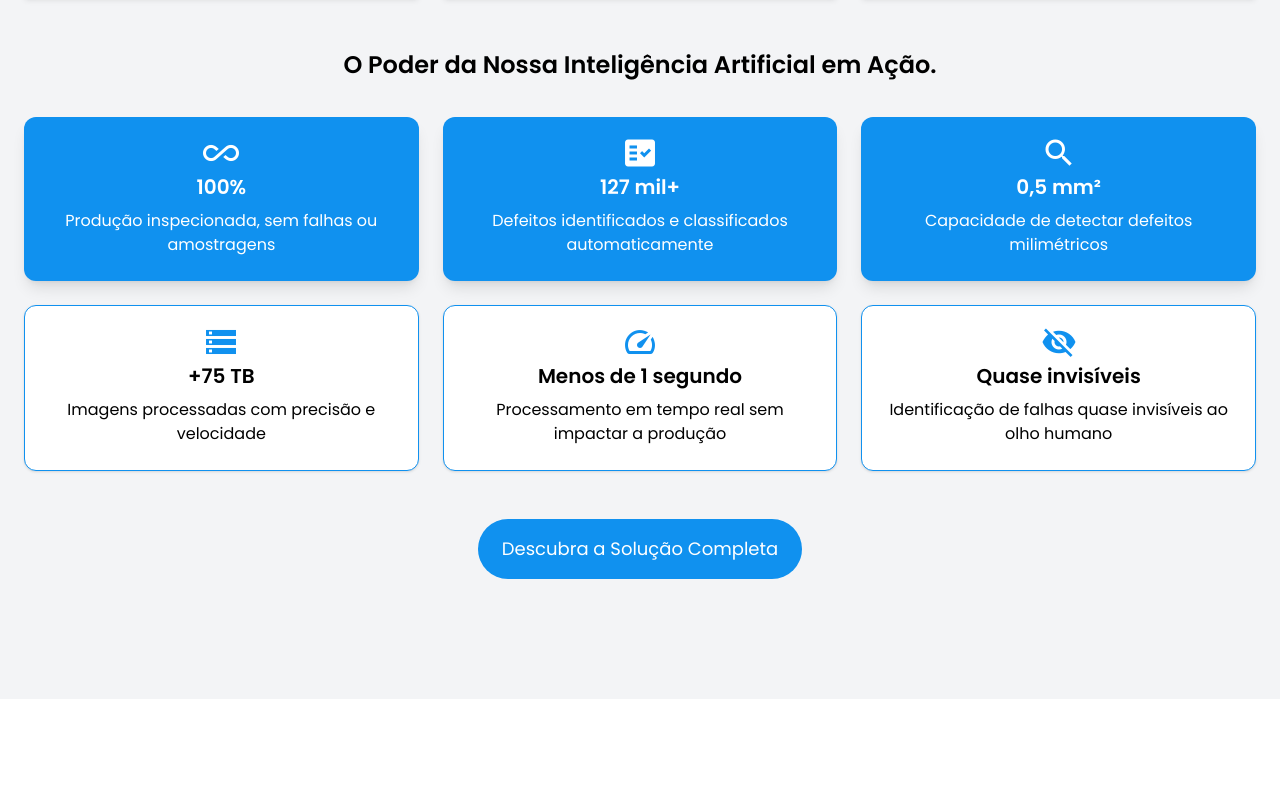
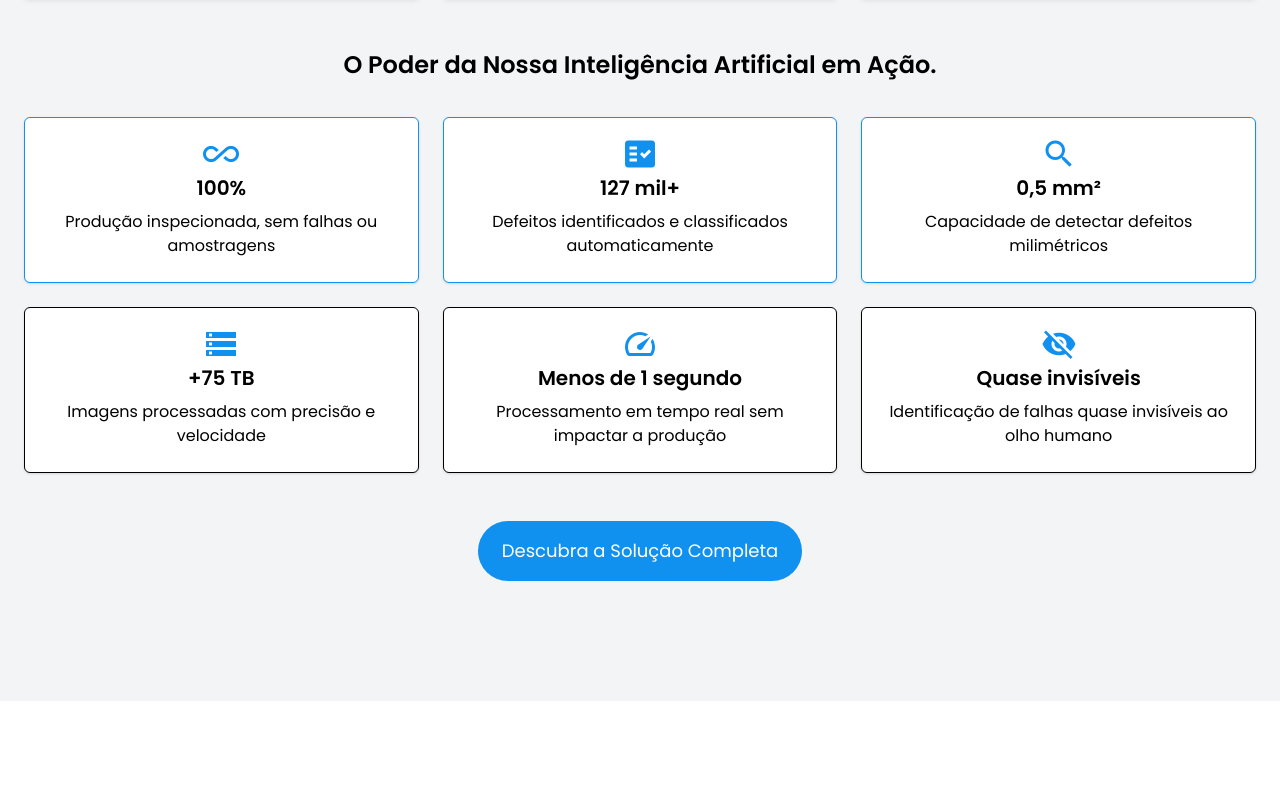
Before and after one commit to felipebassotecher/site-techer, a website: page nsight/index.html in a window 1280 px wide. Shown: the part 2238-3037 px from the top of the page. Drawn offline with nearby package versions, Linux system fonts and the light colour scheme; files that its build step writes are made by us from their sources.

Commit message:
feat: layout secao 'numeros' - pagina 'nsight'

```diff
--- a/nsight/index.html
+++ b/nsight/index.html
@@ -301,32 +301,32 @@
             </h3>
             <!-- Grid de Poder e Capacidade do Modelo de IA -->
             <div class="grid grid-cols-1 sm:grid-cols-2 lg:grid-cols-3 gap-6 mt-8">
-                <div class="bg-color1 text-on-color1 rounded-xl shadow-lg p-6 flex flex-col items-center justify-center text-center">
-                    <span class="material-icons text-white scale-150 mb-2">all_inclusive</span>
+                <div class="bg-white border border-color1 rounded-md shadow p-6 flex flex-col items-center justify-center text-center">
+                    <span class="material-icons text-color1 scale-150 mb-2">all_inclusive</span>
                     <h4 class="font-bold text-xl mb-2">100%</h4>
                     <p class="text-base">Produção inspecionada, sem falhas ou amostragens</p>
                 </div>
-                <div class="bg-color1 text-on-color1 rounded-xl shadow-lg p-6 flex flex-col items-center justify-center text-center">
-                    <span class="material-icons text-white scale-150 mb-2">fact_check</span>
+                <div class="bg-white border border-color1 rounded-md shadow p-6 flex flex-col items-center justify-center text-center">
+                    <span class="material-icons text-color1 scale-150 mb-2">fact_check</span>
                     <h4 class="font-bold text-xl mb-2">127 mil+</h4>
                     <p class="text-base">Defeitos identificados e classificados automaticamente</p>
                 </div>
-                <div class="bg-color1 text-on-color1 rounded-xl shadow-lg p-6 flex flex-col items-center justify-center text-center">
-                    <span class="material-icons text-white scale-150 mb-2">search</span>
+                <div class="bg-white border border-color1 rounded-md shadow p-6 flex flex-col items-center justify-center text-center">
+                    <span class="material-icons text-color1 scale-150 mb-2">search</span>
                     <h4 class="font-bold text-xl mb-2">0,5 mm²</h4>
                     <p class="text-base">Capacidade de detectar defeitos milimétricos</p>
                 </div>
-                <div class="bg-white border border-color1 rounded-xl shadow p-6 flex flex-col items-center justify-center text-center">
+                <div class="bg-white border border-gray-50 rounded-md shadow p-6 flex flex-col items-center justify-center text-center">
                     <span class="material-icons text-color1 scale-150 mb-2">storage</span>
                     <h4 class="font-bold text-xl mb-2">+75 TB</h4>
                     <p class="text-base">Imagens processadas com precisão e velocidade</p>
                 </div>
-                <div class="bg-white border border-color1 rounded-xl shadow p-6 flex flex-col items-center justify-center text-center">
+                <div class="bg-white border border-gray-50 rounded-md shadow p-6 flex flex-col items-center justify-center text-center">
                     <span class="material-icons text-color1 scale-150 mb-2">speed</span>
                     <h4 class="font-bold text-xl mb-2">Menos de 1 segundo</h4>
                     <p class="text-base">Processamento em tempo real sem impactar a produção</p>
                 </div>
-                <div class="bg-white border border-color1 rounded-xl shadow p-6 flex flex-col items-center justify-center text-center">
+                <div class="bg-white border border-gray-50 rounded-md shadow p-6 flex flex-col items-center justify-center text-center">
                     <span class="material-icons text-color1 scale-150 mb-2">visibility_off</span>
                     <h4 class="font-bold text-xl mb-2">Quase invisíveis</h4>
                     <p class="text-base">Identificação de falhas quase invisíveis ao olho humano</p>
```
